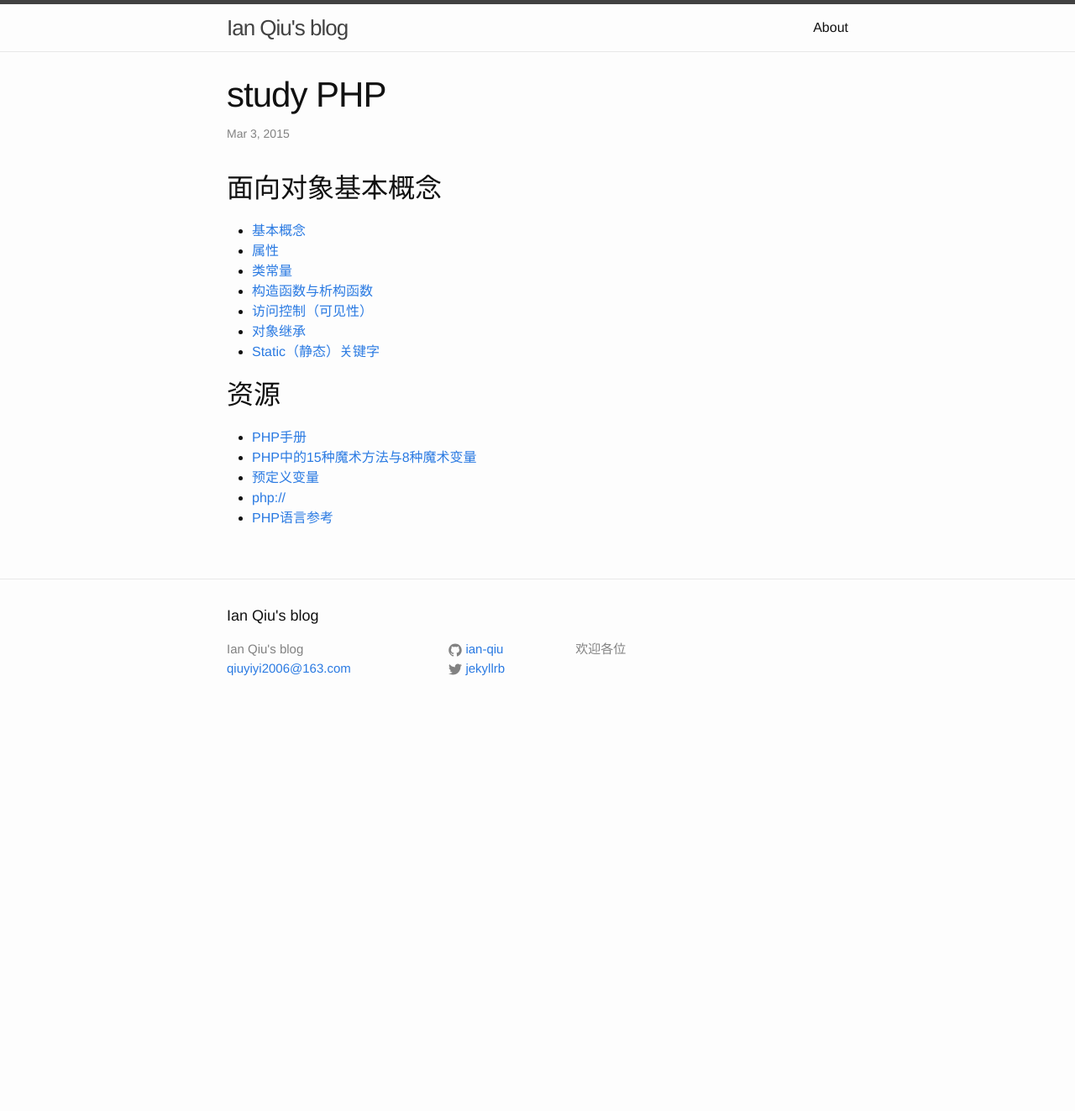
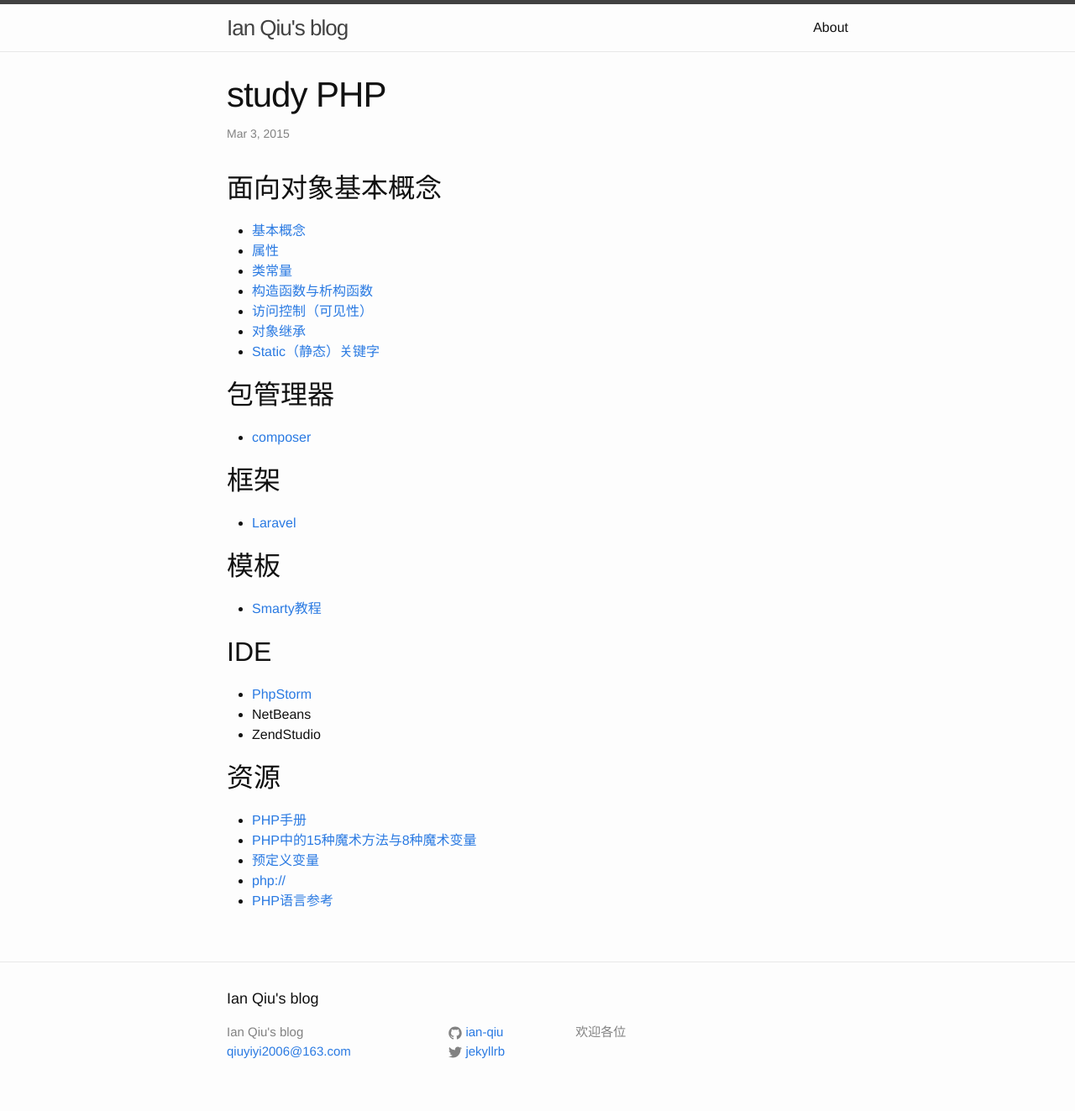
Before and after one commit to ian-qiu/ian-qiu.github.io, a Jekyll site: the page built from _posts/2015-03-03-study-php.markdown, in a window 1280 px wide. Shown: the whole page at 84% size. Built offline with Jekyll 4.4.1, drawn with Linux system fonts in a browser that asks for light colours; before the commit the page ends 900 px from its top, so only the background shows below that.

Commit message:
study php

```diff
--- a/_posts/2015-03-03-study-php.markdown
+++ b/_posts/2015-03-03-study-php.markdown
@@ -16,6 +16,27 @@ categories: study
 * <a target="_blank" href="http://php.net/manual/zh/language.oop5.inheritance.php">对象继承</a>
 * <a target="_blank" href="http://php.net/manual/zh/language.oop5.static.php">Static（静态）关键字</a>
 
+包管理器
+--------------
+* <a target="_blank" href="http://www.phpcomposer.com/">composer</a>
+
+框架
+--------------
+
+* <a target="_blank" href="http://www.golaravel.com/">Laravel</a>
+
+模板
+--------------
+
+* <a target="_blank" href="http://www.php100.com/manual/smarty3/">Smarty教程</a>
+
+IDE
+--------------
+
+* <a target="_blank" href="https://www.jetbrains.com/phpstorm/">PhpStorm</a>
+* NetBeans
+* ZendStudio
+
 资源
 --------------
 
```
